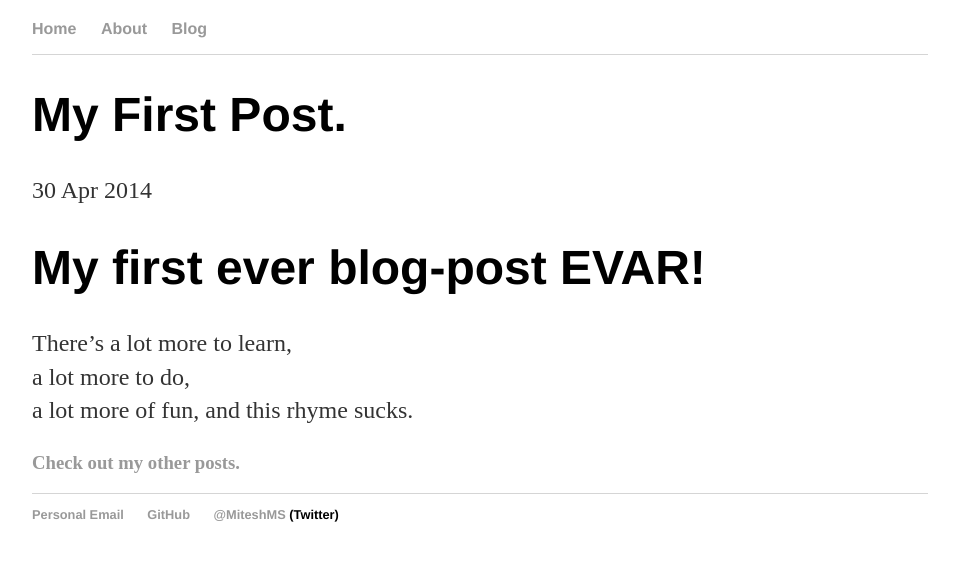
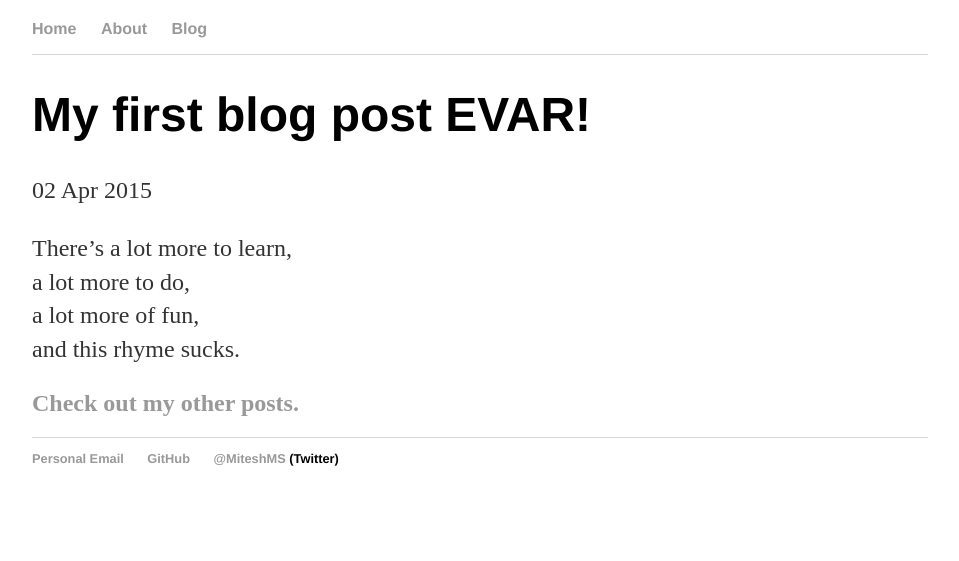
Before and after one commit to ACidDrinkeR/lol.github.io, a Jekyll site: the page built from _posts/2015-04-02-my-first-post.md, in a window 1280 px wide. Shown: the top 561 px of the page, without its empty margins (160-1119 px from the left). Built offline with Jekyll 4.4.1, drawn with Linux system fonts in a browser that asks for light colours.

Commit message:
date changed

```diff
--- a/_posts/2015-04-02-my-first-post.md
+++ b/_posts/2015-04-02-my-first-post.md
@@ -1,14 +1,12 @@
 ---
 layout: post
-title: "My First Post."
-date: 2014-04-30
+title: "My first blog post EVAR!"
+date: 2015-04-02
 ---
-
-# My first ever blog-post EVAR!
 
 There's a lot more to learn,
 a lot more to do,
 a lot more of fun,
 and this rhyme sucks.
 
-### [Check out my other posts.](http://computableverse.com/blog/)
+## [Check out my other posts.](http://computableverse.com/blog/)
```
